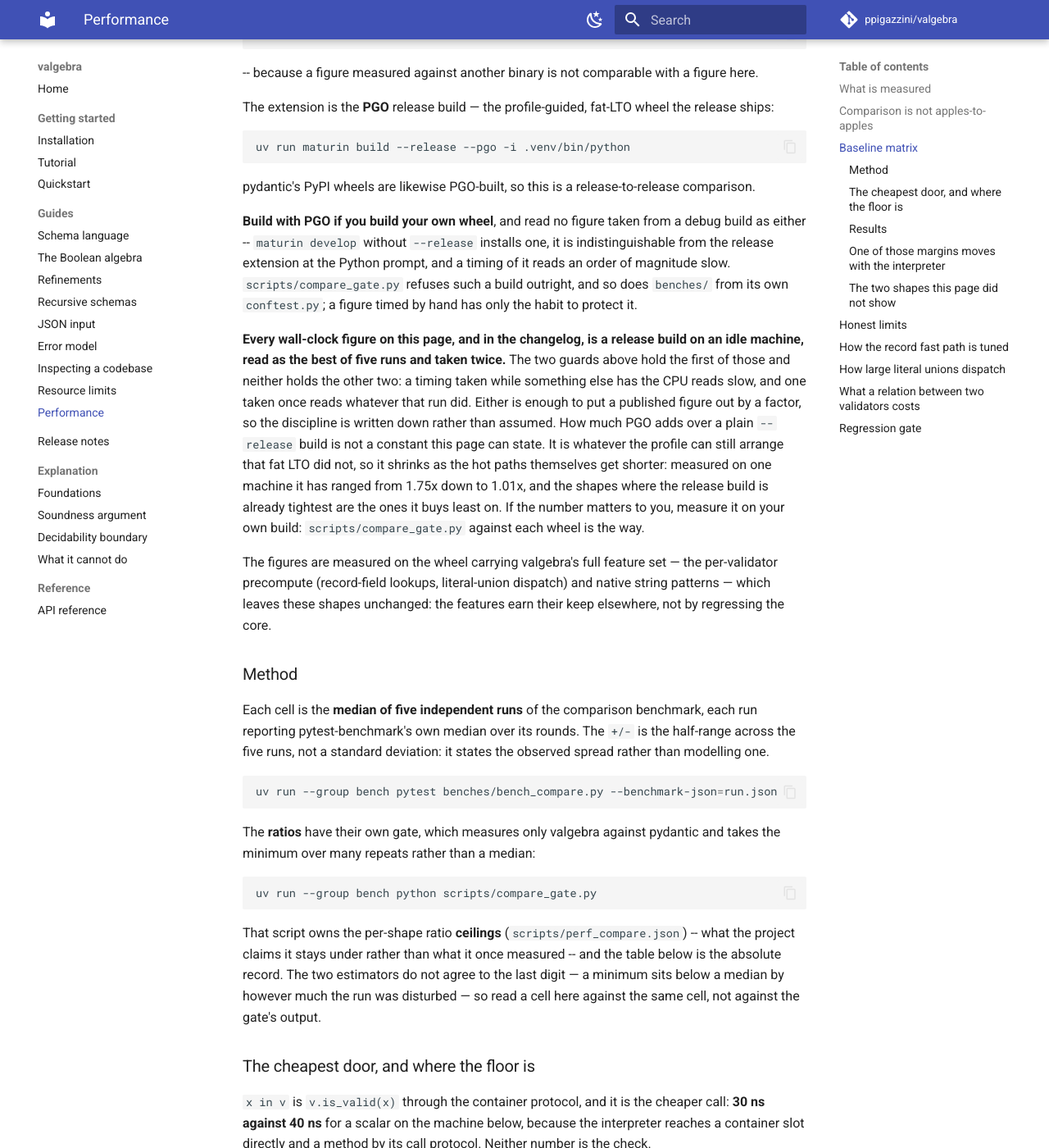
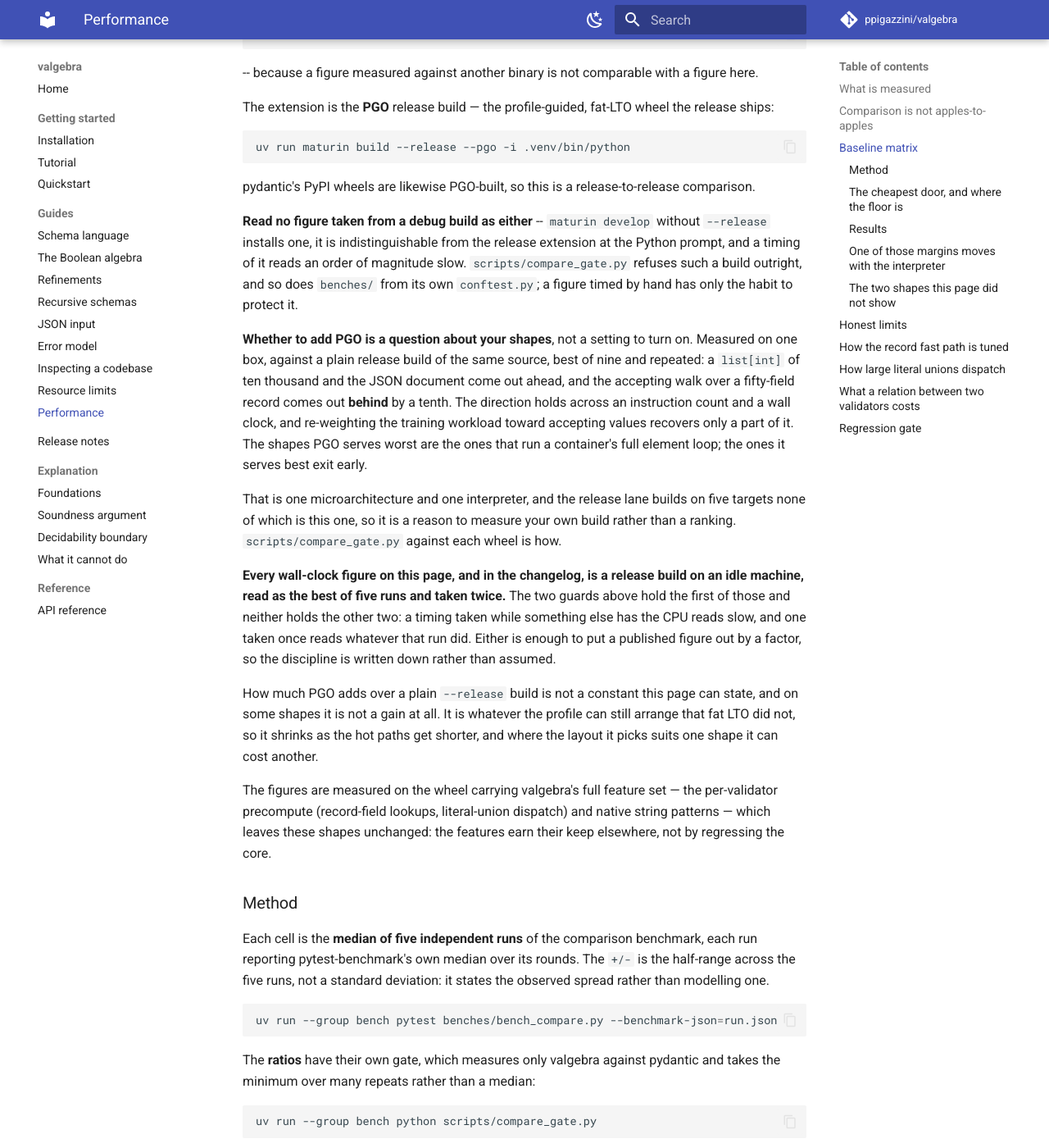
Before and after one commit to ppigazzini/valgebra, an MkDocs documentation site: the page built from docs/11-performance.md, in a window 1280 px wide and 1400 px high, scrolled down 1941 px. Shown: the whole window at 82% size. Built offline with MkDocs 1.6.1 and Material for MkDocs 9.7.7, drawn with Linux system fonts in a browser that asks for light colours; comment, search, counter and statistics services are not loaded.

Commit message:
docs: what a profiled build buys is per shape, and is not one number
The release matrix claimed a measured figure for profile-guided optimization
that no file in the tree records and no lane takes. Measured on one box against
a plain release build of the same source, the direction is not even one way: a
large homogeneous list and the JSON document come out ahead, and the accepting
walk over a fifty-field record comes out behind by a tenth, with an instruction
count and a wall clock agreeing.

The performance page says that, and stops telling a reader to build with it
unconditionally. Whether it pays is a question about the shapes a caller runs --
it serves an early exit better than a full element loop -- and about a machine,
since this is one microarchitecture and the release builds on five others.

```diff
--- a/docs/11-performance.md
+++ b/docs/11-performance.md
@@ -102,25 +102,37 @@ uv run maturin build --release --pgo -i .venv/bin/python
 pydantic's PyPI wheels are likewise PGO-built, so this is a release-to-release
 comparison.
 
-**Build with PGO if you build your own wheel**, and read no figure taken from a
-debug build as either -- `maturin develop` without `--release` installs one, it
-is indistinguishable from the release extension at the Python prompt, and a
-timing of it reads an order of magnitude slow. `scripts/compare_gate.py` refuses
-such a build outright, and so does `benches/` from its own `conftest.py`; a
-figure timed by hand has only the habit to protect it.
+**Read no figure taken from a debug build as either** -- `maturin develop`
+without `--release` installs one, it is indistinguishable from the release
+extension at the Python prompt, and a timing of it reads an order of magnitude
+slow. `scripts/compare_gate.py` refuses such a build outright, and so does
+`benches/` from its own `conftest.py`; a figure timed by hand has only the habit
+to protect it.
+
+**Whether to add PGO is a question about your shapes**, not a setting to turn
+on. Measured on one box, against a plain release build of the same source, best
+of nine and repeated: a `list[int]` of ten thousand and the JSON document come
+out ahead, and the accepting walk over a fifty-field record comes out **behind**
+by a tenth. The direction holds across an instruction count and a wall clock,
+and re-weighting the training workload toward accepting values recovers only a
+part of it. The shapes PGO serves worst are the ones that run a container's full
+element loop; the ones it serves best exit early.
+
+That is one microarchitecture and one interpreter, and the release lane builds
+on five targets none of which is this one, so it is a reason to measure your own
+build rather than a ranking. `scripts/compare_gate.py` against each wheel is how.
 
 **Every wall-clock figure on this page, and in the changelog, is a release
 build on an idle machine, read as the best of five runs and taken twice.** The
 two guards above hold the first of those and neither holds the other two: a
 timing taken while something else has the CPU reads slow, and one taken once
 reads whatever that run did. Either is enough to put a published figure out by a
-factor, so the discipline is written down rather than assumed. How much PGO
-adds over a plain `--release` build is not a
-constant this page can state. It is whatever the profile can still arrange that
-fat LTO did not, so it shrinks as the hot paths themselves get shorter: measured
-on one machine it has ranged from 1.75x down to 1.01x, and the shapes where the
-release build is already tightest are the ones it buys least on. If the number matters to you, measure it on your own build:
-`scripts/compare_gate.py` against each wheel is the way.
+factor, so the discipline is written down rather than assumed.
+
+How much PGO adds over a plain `--release` build is not a constant this page can
+state, and on some shapes it is not a gain at all. It is whatever the profile can
+still arrange that fat LTO did not, so it shrinks as the hot paths get shorter,
+and where the layout it picks suits one shape it can cost another.
 
 The figures are measured on the wheel carrying valgebra's full feature set — the
 per-validator precompute (record-field lookups, literal-union dispatch) and
```
Also changed, not shown: 1 other file.
